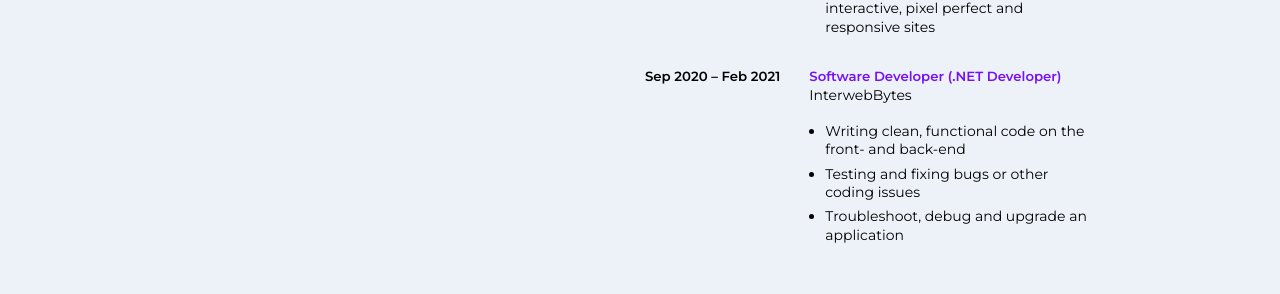
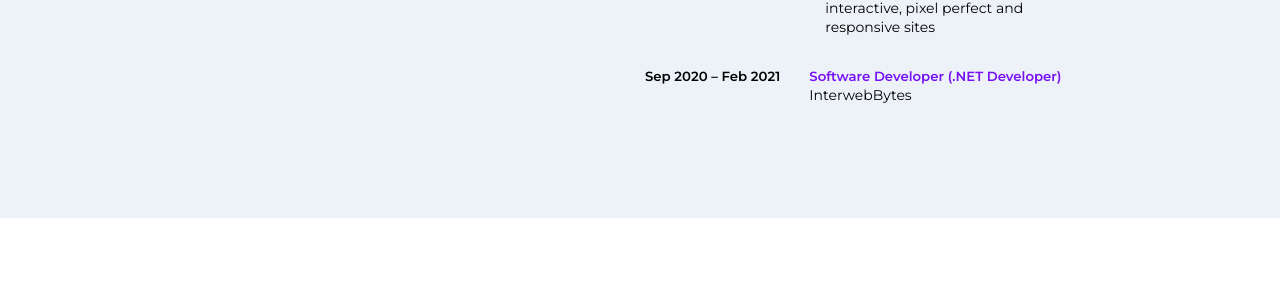
Before and after one commit to ZeeshanNasir16/my-devfolio, a React (Create React App) app: page / in a window 1280 px wide. Shown: the part 2208-2502 px from the top of the page. Built offline with nearby package versions, Linux system fonts and the light colour scheme; the HTML template or start-up script is replaced by a standard one; a web font is replaced by a local one.

Commit message:
Update portfolio.js

```diff
--- a/src/portfolio.js
+++ b/src/portfolio.js
@@ -114,11 +114,7 @@ export const experience = [
     company: 'InterwebBytes ',
 
     date: 'Sep 2020 – Feb 2021',
-    descBullets: [
-      'Writing clean, functional code on the front- and back-end',
-      'Testing and fixing bugs or other coding issues',
-      'Troubleshoot, debug and upgrade an application',
-    ],
+    descBullets: [],
   },
 ];
 
```
